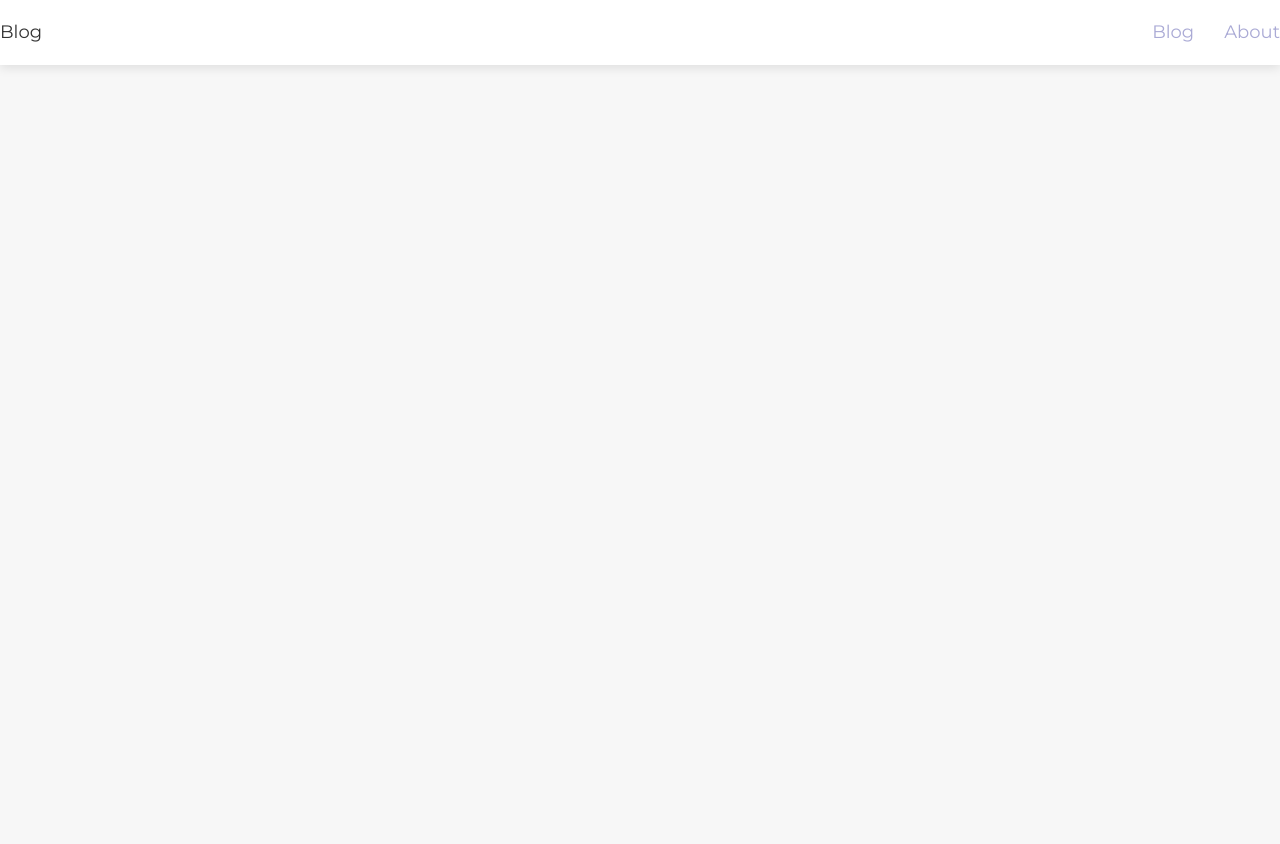
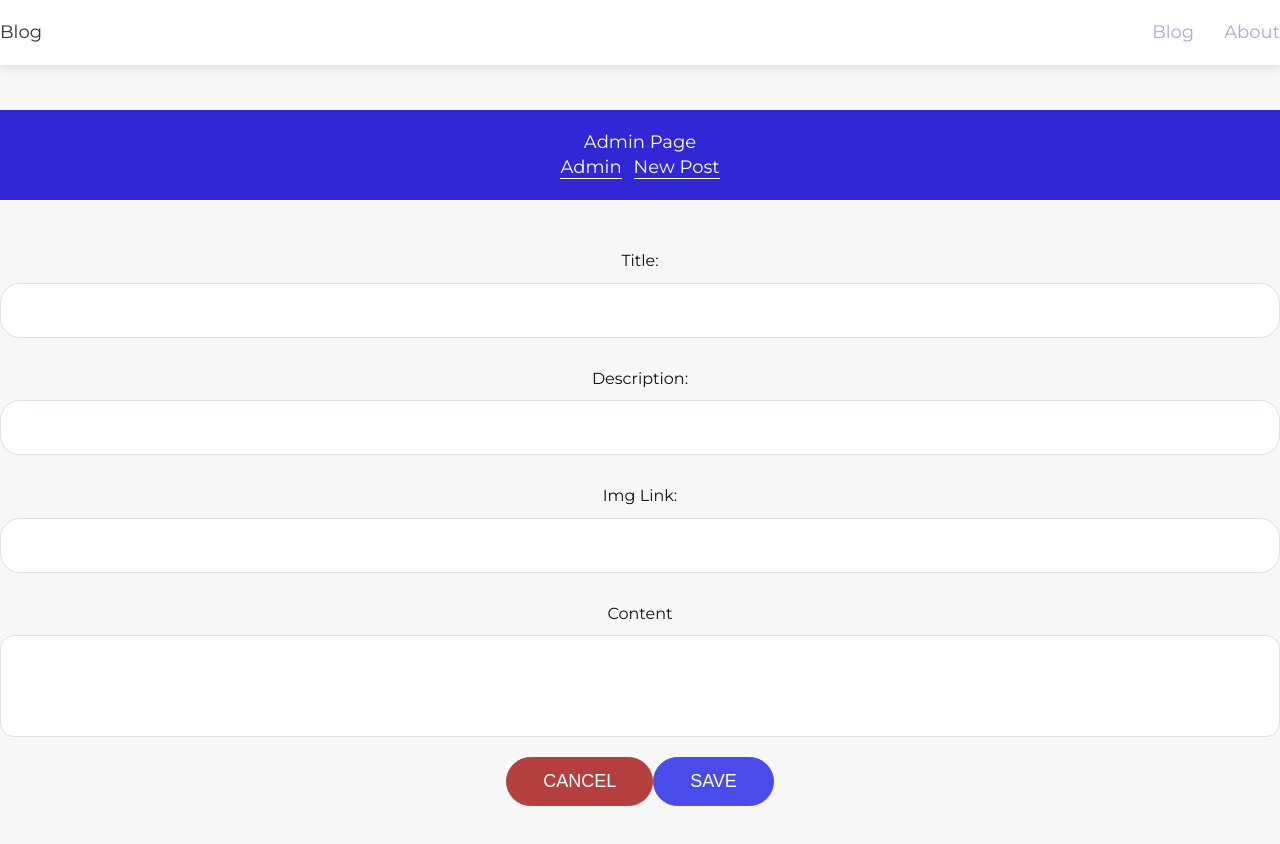
Before and after one commit to ukrmatsypula/jack-nt, a Nuxt app: page /admin/new-post in a window 1280 px wide. Before the commit this address had no page. Shown: the top 844 px of the page. Before the commit the page ends 800 px from the top, so only its background shows below. Built offline with nearby package versions, Linux system fonts and the light colour scheme.

Commit message:
feat: add new-post page and render form NewPostForm.vue

```diff
--- /dev/null
+++ b/components/admin/NewPostForm.vue
@@ -0,0 +1,46 @@
+<template>
+  <section class="new-post">
+    <div class="container">
+      <form @submit.prevent>
+        <AppInput v-model="post.title">Title:</AppInput>
+        <AppInput v-model="post.description">Description:</AppInput>
+        <AppInput v-model="post.img">Img Link:</AppInput>
+        <AppTextArea v-model="post.content">Content</AppTextArea>
+
+        <div class="controls">
+          <AppButton @click="onCancel" class="btnDanger">Cancel</AppButton>
+          <AppButton @click="onSubmit">Save</AppButton>
+        </div>
+      </form>
+    </div>
+  </section>
+</template>
+
+<script>
+export default {
+  name: "NewPostForm",
+  data: () => ({
+    post: {
+      title: "",
+      description: "",
+      img: "",
+      content: "",
+    },
+  }),
+  methods: {
+    onCancel() {
+      this.$router.push("/admin/");
+    },
+    onSubmit() {
+      this.$emit("onSubmit", this.post);
+    },
+  },
+};
+</script>
+
+<style lang="scss" scoped>
+.controls {
+  text-align: center;
+  margin: 20px 0;
+}
+</style>
--- a/layouts/admin.vue
+++ b/layouts/admin.vue
@@ -4,6 +4,7 @@
     <div class="wrapper-content wrapper-content--fixed">
       <Intro title="Admin Page">
         <nuxt-link to="/admin" class="link linkWhite">Admin</nuxt-link>
+        <nuxt-link to="/admin/new-post" class="link linkWhite">New Post</nuxt-link>
       </Intro>
       <Nuxt />
     </div>
--- /dev/null
+++ b/pages/admin/new-post/index.vue
@@ -0,0 +1,23 @@
+<template>
+  <div>
+    <NewPostForm @onSubmit="onSubmit" />
+  </div>
+</template>
+
+<script>
+import NewPostForm from "@/components/admin/NewPostForm.vue";
+
+export default {
+  components: {
+    NewPostForm,
+  },
+  layout: "admin",
+  methods: {
+    onSubmit(newPost) {
+      console.log(newPost);
+    },
+  },
+};
+</script>
+
+<style></style>
```
